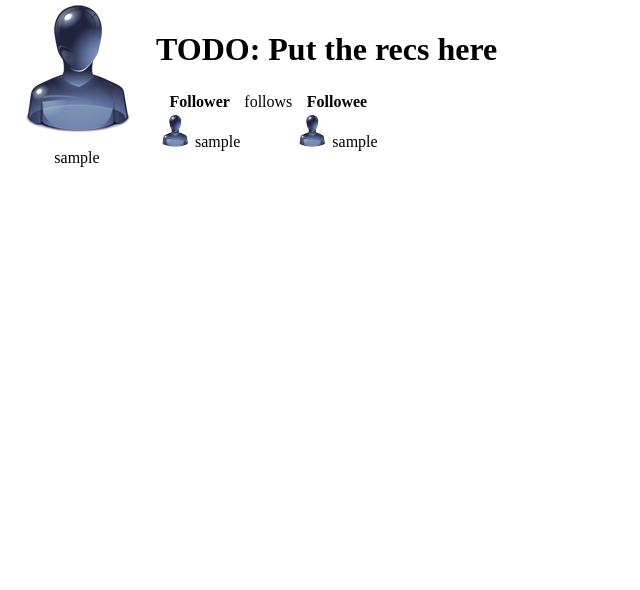
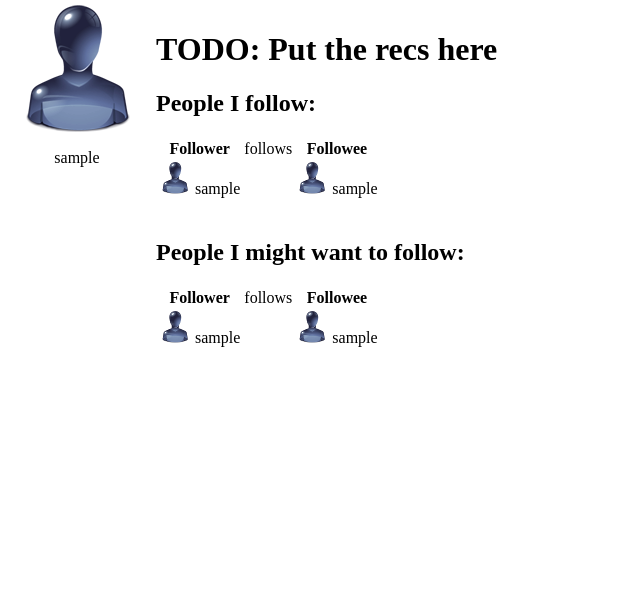
Before and after one commit to BlindGhosty/LSWA-Project, a Django app: page /micro/recommend/ in a window 1280 px wide. Shown: the part 36-626 px from the top of the page, without its empty margins (0-640 px from the left). Run offline with Django 3.2, Linux system fonts and the light colour scheme; a user stored in the database is signed in; tables that the repository leaves empty hold one stand-in row (values such as "Sample post").

Commit message:
Working on generating the recommendations.

```diff
--- a/scalica/web/scalica/micro/models.py
+++ b/scalica/web/scalica/micro/models.py
@@ -28,7 +28,7 @@ class Following(models.Model):
 class Recommendation(models.Model):
     user = models.ForeignKey(settings.AUTH_USER_MODEL,
                             related_name="user_to_rec_for")
-    recommended_users = models.ForeignKey(settings.AUTH_USER_MODEL,
+    recommended_user = models.ForeignKey(settings.AUTH_USER_MODEL,
                             related_name="users_recommended")
 
 # Model Forms
--- a/scalica/web/scalica/micro/templates/micro/recommend.html
+++ b/scalica/web/scalica/micro/templates/micro/recommend.html
@@ -10,32 +10,53 @@
 {% block content %}
 <h1> TODO: Put the recs here </h1>
 <div>
-  <table id="recList">
-  <!-- put the list of users into this table -->
+  <table id="recList"> <h2> People I follow: </h2>
     <tr>
-      <th>
-        Follower
-      </th>
-      <td>
-        follows
-      </td>
-      <th>
-        Followee
-      </th>
+      <th> Follower </th>
+      <td> follows </td>
+      <th> Followee </th>
     </tr>
-    {% for rec in stuff %}
+    {% if follows %}
+    {% for user in follows %}
     <tr>
       <td>
         <img src="{% static "micro/images/user_s.png" %}" alt="Generic User"/>
-        {{ rec.follower.username}}
+        {{ user.follower.username}}
       </td>
       <td> </td>
       <td>
         <img src="{% static "micro/images/user_s.png" %}" alt="Generic User"/>
-        {{ rec.followee.username}}
+        {{ user.followee.username}}
       </td>
     </tr>
     {% endfor %}
+    {% endif %}
+  </table>
+
+  <br>
+
+  <table id="recList"> <h2> People I might want to follow: </h2>
+    <tr>
+      <th> Follower </th>
+      <td> follows </td>
+      <th> Followee </th>
+    </tr>
+
+    {% if recs %}
+      {% for rec in recs %}
+      <tr>
+        <td>
+          <img src="{% static "micro/images/user_s.png" %}" alt="Generic User"/>
+          {{ rec.user.username }}
+        </td>
+        <td> </td>
+        <td>
+          <img src="{% static "micro/images/user_s.png" %}" alt="Generic User"/>
+          {{ rec.recommended_user.username }}
+        </td>
+      </tr>
+      {% endfor %}
+    {% endif %}
   </table>
 </div>
 {% endblock %}
--- a/scalica/web/scalica/micro/views.py
+++ b/scalica/web/scalica/micro/views.py
@@ -5,7 +5,7 @@ from django.core.paginator import Paginator, EmptyPage, PageNotAnInteger
 from django.http import HttpResponse
 from django.shortcuts import render
 from django.utils import timezone
-from .models import Following, Post, FollowingForm, PostForm, MyUserCreationForm
+from .models import Following, Post, FollowingForm, PostForm, MyUserCreationForm, Recommendation
 
 from django.views.generic import ListView
 from django.views.generic import DetailView
@@ -116,8 +116,14 @@ def follow(request):
 #############################
 @login_required
 def recommend(request):
-    query_results = Following.objects.filter(follower_id=request.user).order_by('-follow_date')
+    follow_results = Following.objects.filter(follower_id=request.user).order_by('-follow_date')
+    try:
+        rec_results = Recommendation.objects.filter(user=request.user)
+    except:
+        print 'problem?'
+
     context = {
-        'stuff': query_results,
+        'follows': follow_results,
+        'recs': rec_results,
     }
     return render(request, 'micro/recommend.html', context)
```
Also changed, not shown: scalica/web/scalica/scalica_populate.py (+6 -3 lines).
